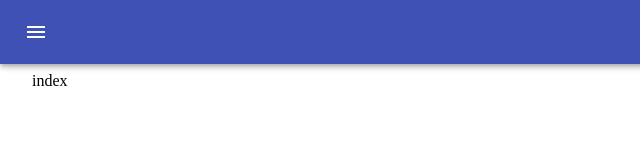
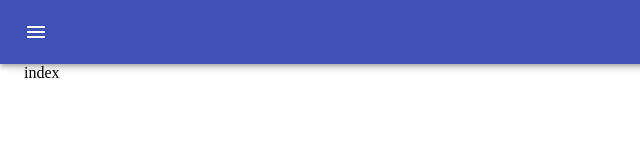
Before and after one commit to wmiguita/resin-score, a Gatsby site: page / in a window 1280 px wide. Shown: the full height of the page, 0-640 px from the left. Built offline with nearby package versions, Linux system fonts and the light colour scheme; Gatsby itself is replaced by a stand-in of ours.

Commit message:
Adding global.css for outside app tweaks.

```diff
--- a/gatsby-browser.js
+++ b/gatsby-browser.js
@@ -1,6 +1,7 @@
 import React from "react"
 import { Provider } from "react-redux"
 
+import "./src/styles/global.css"
 import Layout from "./src/components/layout"
 import store from "./src/store"
 
--- a/gatsby-ssr.js
+++ b/gatsby-ssr.js
@@ -1,6 +1,7 @@
 import React from "react"
 import { Provider } from "react-redux"
 
+import "./src/styles/global.css"
 import Layout from "./src/components/layout"
 import store from "./src/store"
 
--- a/src/components/layout.js
+++ b/src/components/layout.js
@@ -3,7 +3,7 @@ import React from "react"
 import Header from "./header"
 import SideMenu from "./sideMenu"
 
-import themeStyle from "../themeStyle"
+import themeStyle from "../styles/themeStyle"
 
 //TODO: check if it has to be responsible for detecting wich page is selected?
 export default function Layout({ children }) {
--- a/src/components/sideMenu.js
+++ b/src/components/sideMenu.js
@@ -12,7 +12,7 @@ import ChevronLeftIcon from "@material-ui/icons/ChevronLeft"
 
 import { ROUTES } from "../constants"
 import { drawerOpen, toggleDrawer } from "../slices"
-import themeStyle from "../themeStyle"
+import themeStyle from "../styles/themeStyle"
 
 //TODO: intl8 for text
 export default function SideMenu( props ) {
--- /dev/null
+++ b/src/styles/global.css
@@ -0,0 +1 @@
+body { margin: 0; }
```
Also changed, not shown: src/styles/themeStyle.js (renamed from src/themeStyle.js).
